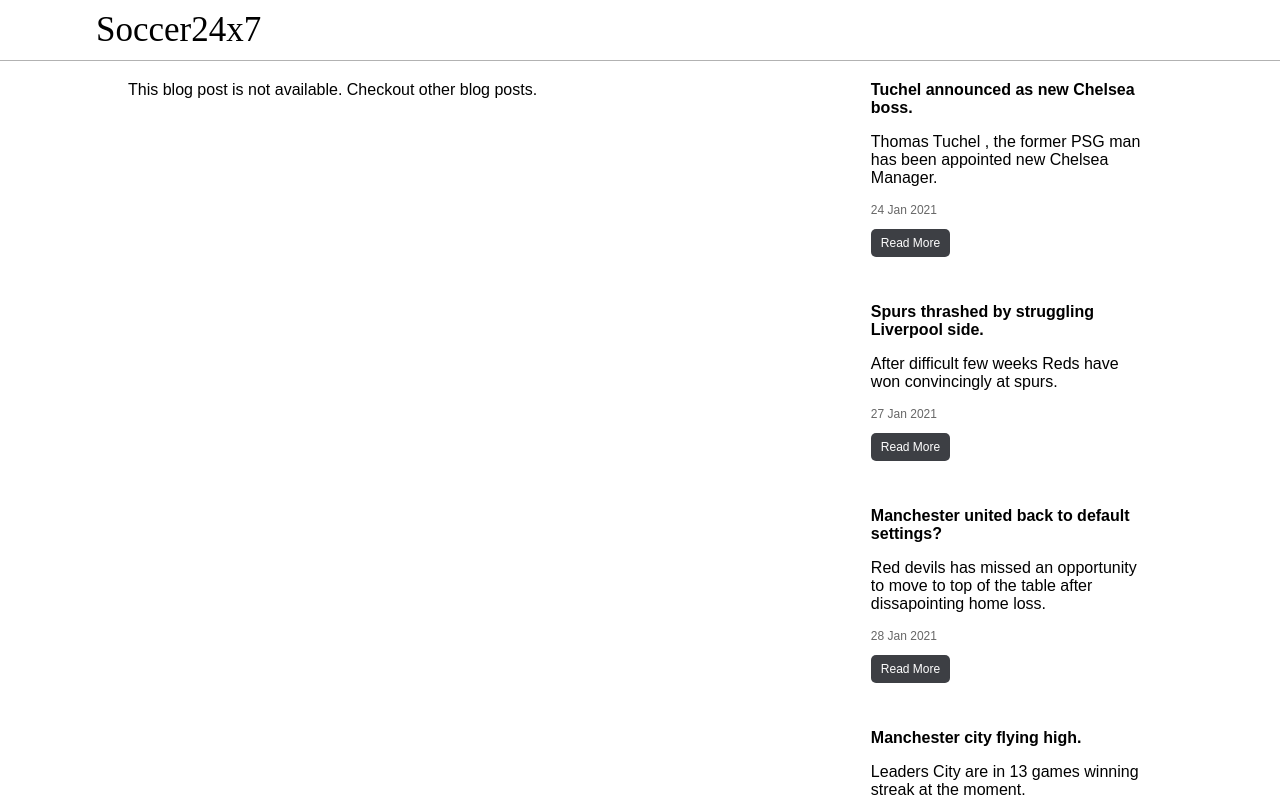
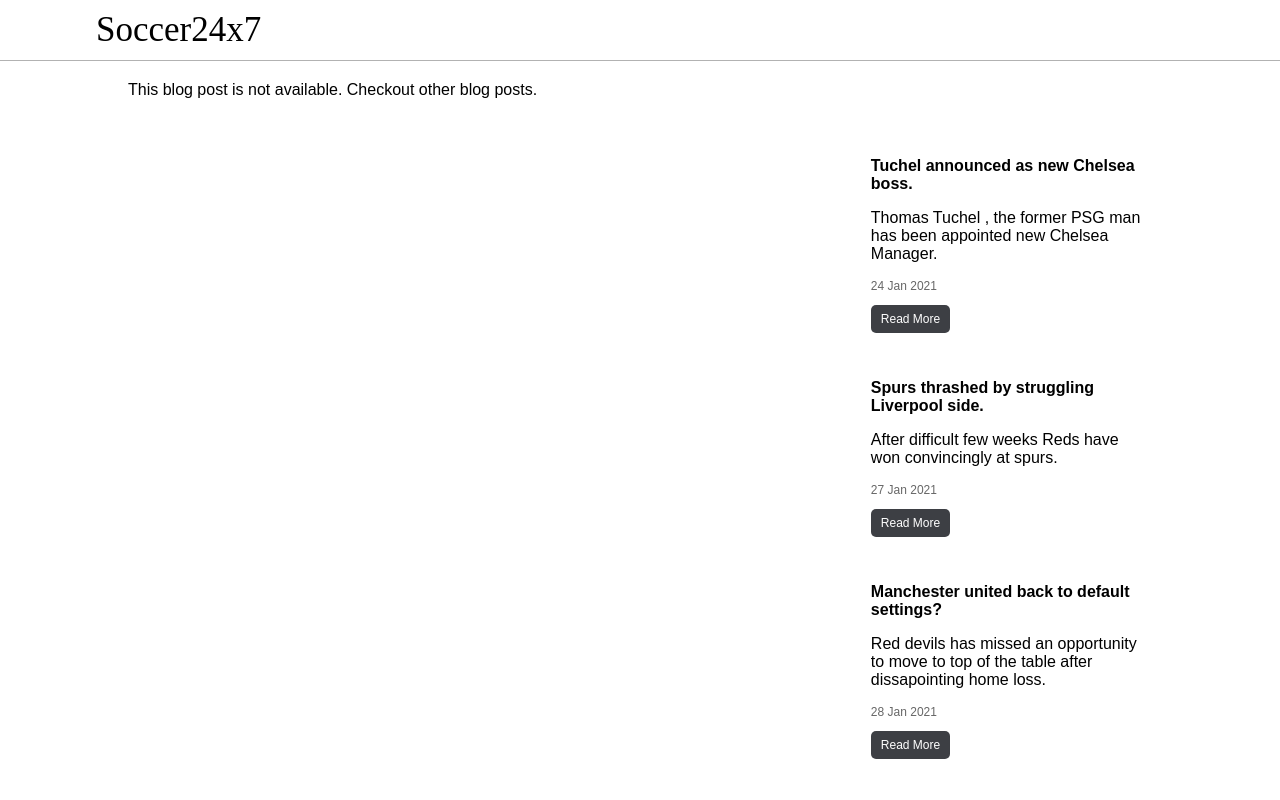
Before and after one commit to therealrinku/footblog, a React (Create React App) app: page /post/1 in a window 1280 px wide. Shown: the top 800 px of the page. Built offline with nearby package versions, Linux system fonts and the light colour scheme; some icons are missing; a web font is replaced by a local one.

Commit message:
margin top added

```diff
--- a/src/pages/PostDetailsPage.js
+++ b/src/pages/PostDetailsPage.js
@@ -36,7 +36,7 @@ const PostDetailsPage = ({ match }) => {
           <p>This blog post is not available. Checkout other blog posts.</p>
         )}
 
-        <section>
+        <section style={{ marginTop: "76px" }}>
           {blogs
             .filter((post) => post.id !== match.params.post_id)
             .map((post, i) => {
```
Also changed, not shown: 1 other file (tests, documents, lock files or other folders).
